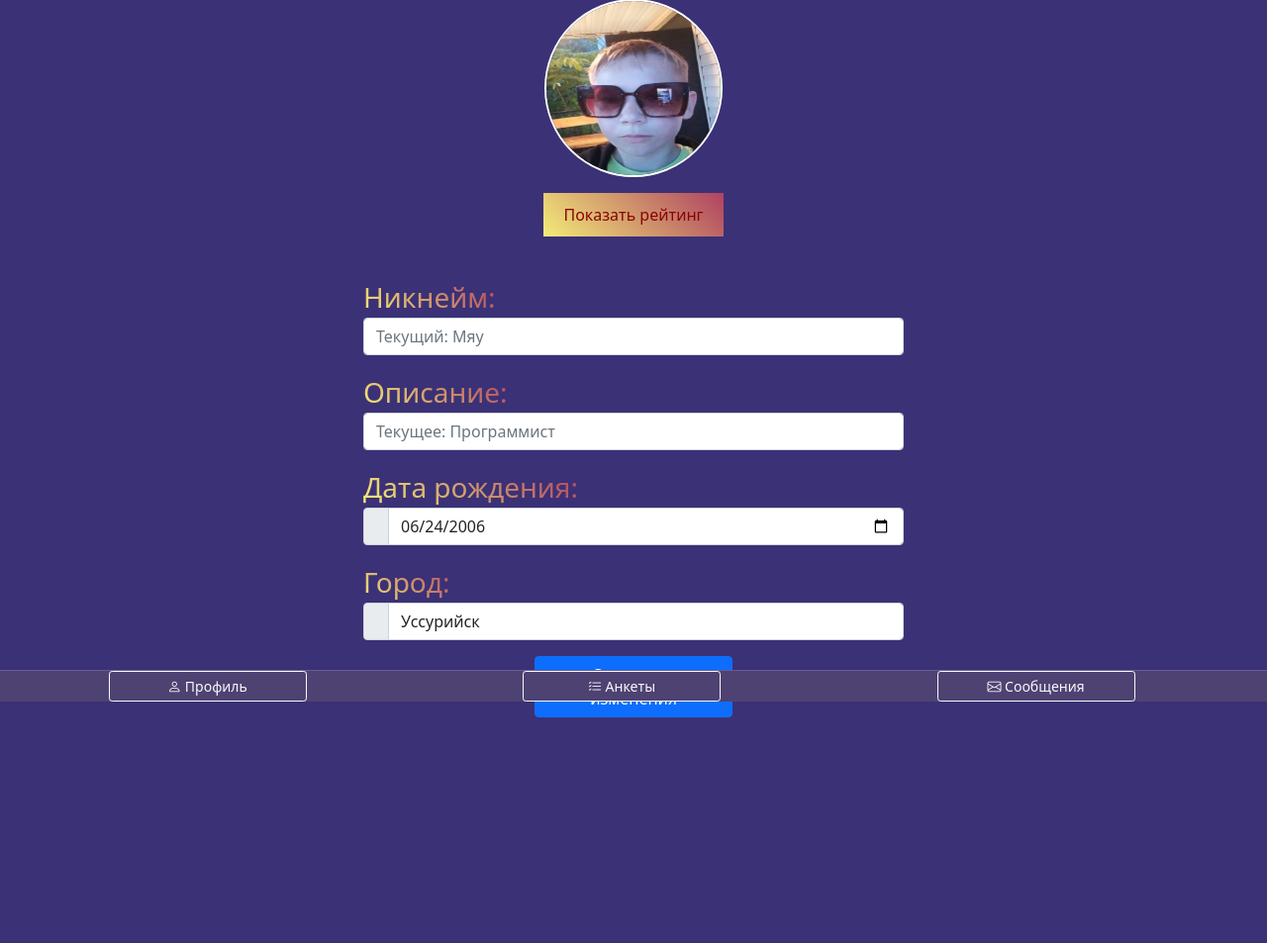
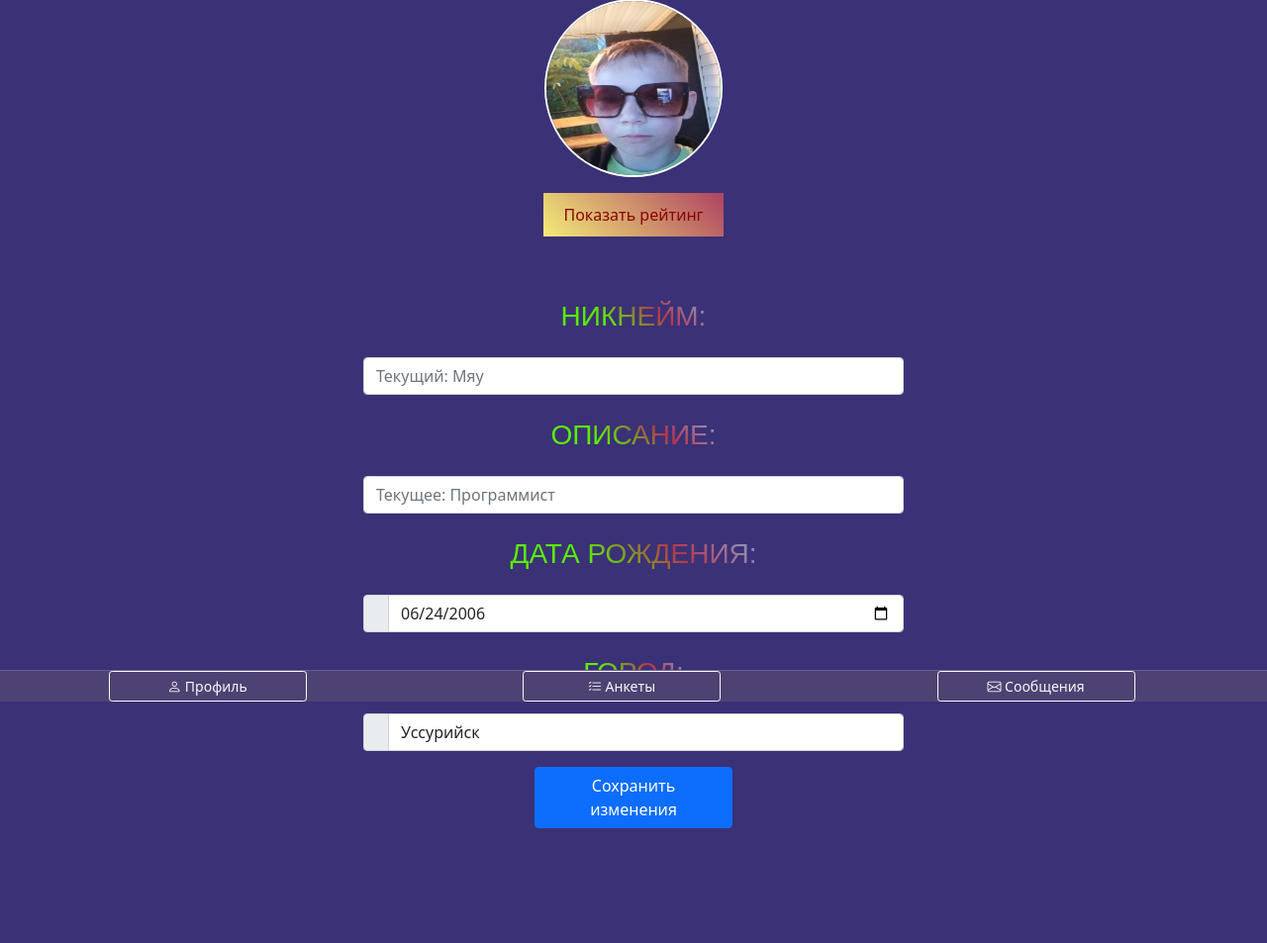
Before and after one commit to Pashok5760/Hisite, a Flask app: page /profile/1 in a window 1280 px wide. Shown: the part 91-1044 px from the top of the page at 99% size. Before the commit the page ends 816 px from the top, so only its background shows below. Run offline with Flask 3, Linux system fonts and the light colour scheme; a user stored in the database is signed in; some libraries are stand-ins or nearby versions.

Commit message:
fix gradient text

```diff
--- a/templates/profile.html
+++ b/templates/profile.html
@@ -147,13 +147,28 @@
 	width: 200px;
 
 	   }
+
+       @import url(https://fonts.googleapis.com/css?family=Rubik+One&subset=latin,cyrillic);
+.gradient-text {
+  font-family: 'Rubik One', sans-serif;
+  font-size: 50px;
+  text-transform: uppercase;
+  background: linear-gradient(45deg, #5aed05 33%, #b6354d 66%, #8AA9D6);
+  -webkit-background-clip: text;
+  -webkit-text-fill-color: transparent;
+  color: #0B2349;
+  display: table;
+  margin: 20px auto;
+}
+
+
     /* Gradient text style */
-    .gradient-text {
+    /* .gradient-text {
         background: linear-gradient(45deg, #f3ec78, #af4261);
         background-clip: text;
 
         color: transparent;
-    }
+    } */
 
     /* Responsive updates */
     @media (max-width: 768px) {
```
